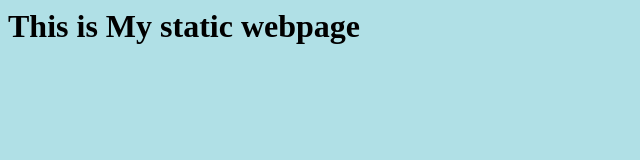
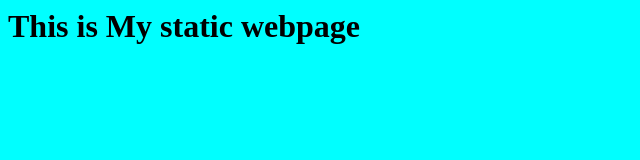
Before and after one commit to ramesh-devo/understanding, a plain HTML site: page docker/activity1/index.html in a window 1280 px wide. Shown: the whole page, without its empty margins (0-640 px from the left). Drawn offline with Linux system fonts and the light colour scheme.

Commit message:
Added Head and color changed in html file for activity1

```diff
--- a/docker/activity1/index.html
+++ b/docker/activity1/index.html
@@ -1,6 +1,8 @@
 <html>
-	<head></head>
-	<body style="background-color:powderblue;">
+	<head>
+		<title>Built by DevOps Engineer Ramesh</title>
+	</head>
+	<body style="background-color:cyan;">
 	<h1> This is My static webpage </h1>
 	</body>
 </html>
```
